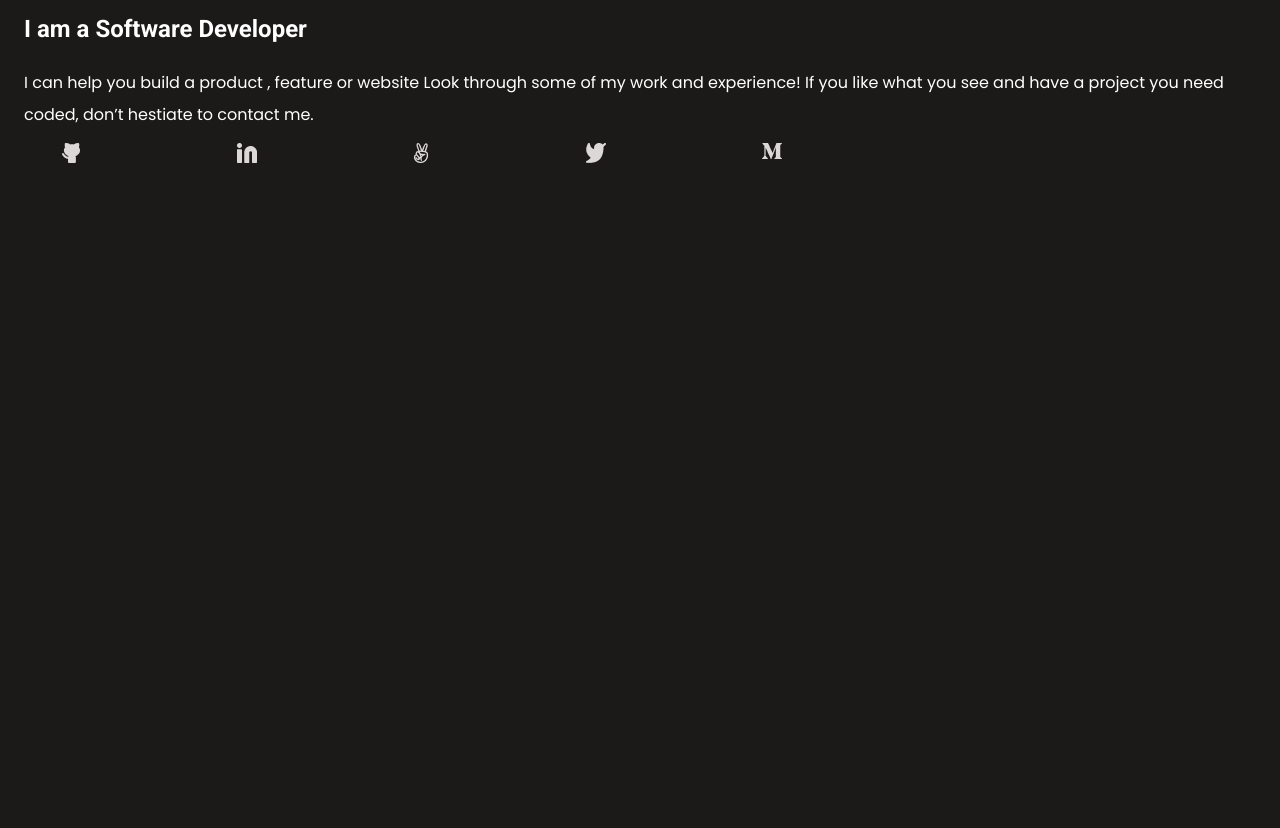
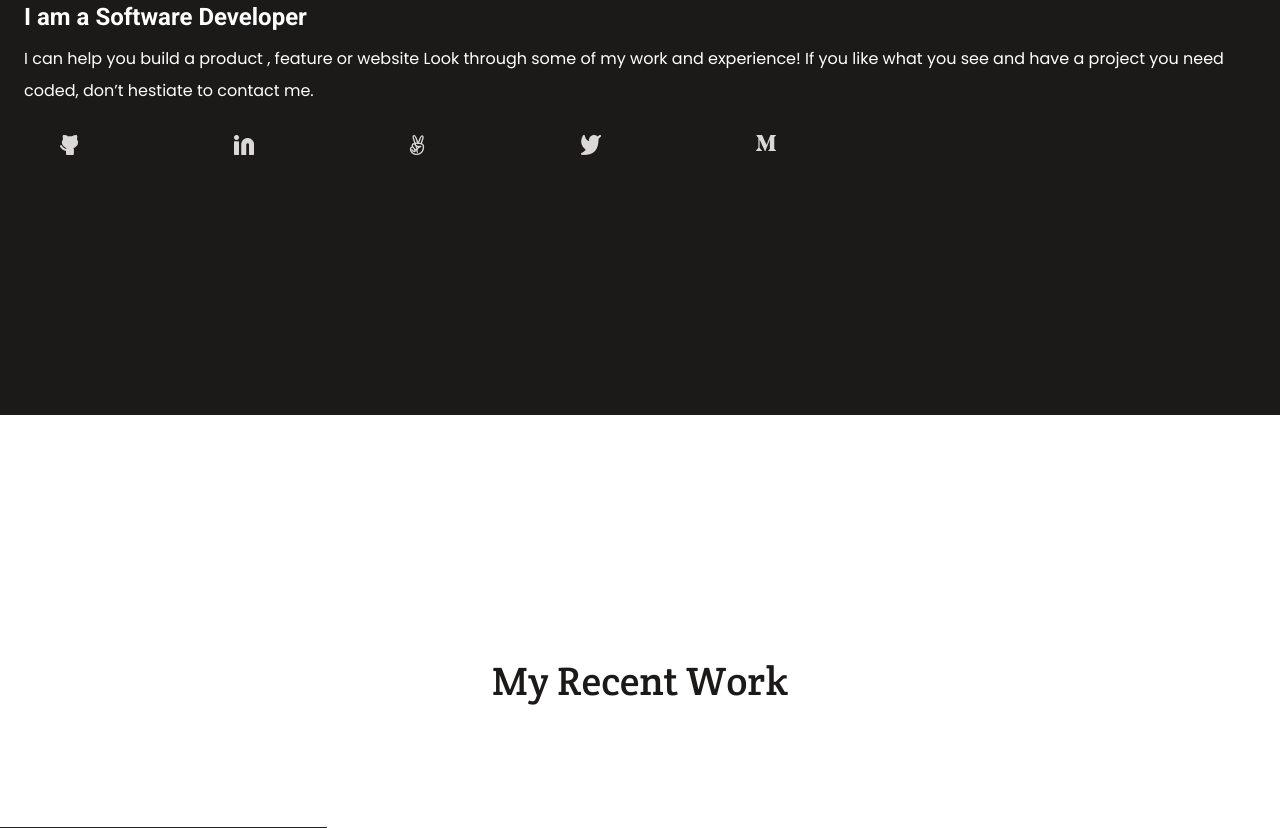
Before and after one commit to wale-prog/My-porfolio, a plain HTML site: page index.html in a window 1280 px wide. Shown: the part 285-1113 px from the top of the page. Before the commit the page ends 800 px from the top, so only its background shows below. Drawn offline with Linux system fonts and the light colour scheme.

Commit message:
Update .html file to more semantically better

```diff
--- a/index.html
+++ b/index.html
@@ -17,11 +17,10 @@
 </head>
 
 <body>
+    <section id="first-page">
         <header class="header">
             <nav class="navbar container">
-            <a class="logo" href="">
-                <p>Olawale Olapetan</p>
-            </a>
+                <a class="logo" href="#">Olawale Olapetan</a>
                 <div class="">
                     <div class="hamburger">
 
@@ -52,14 +51,16 @@
             </div>
             <div class="text-body">
                 <p>
-                I can help you build a product , feature or website Look through some of my work and experience! If you
+                    I can help you build a product , feature or website Look through some of my work and experience! If
+                    you
                     like
                     what you see and have a project you need coded,
                     don’t hestiate to contact me.
                 </p>
             </div>
 
-    </section>
+
+
 
             <ul class="socials container">
                 <li><a href="#"><img src="images/github.png" alt="github icon"></a></li>
@@ -68,6 +69,18 @@
                 <li><a href="#"><img src="images/twitter.png" alt="twitter icon"></a></li>
                 <li><a href="#"><img src="images/medium.png" alt="medium logo"></a></li>
             </ul>
+        </section>
+    </section>
+
+    <section class="portfolio">
+        <p>My Recent Work</p>
+        <div class="underline">
+
+        </div>
+        <div>
+
+        </div>
+    </section>
 
 </body>
 
--- a/style.css
+++ b/style.css
@@ -1,10 +1,12 @@
 body {
-  background-color: #1c1a19;
   margin: 0;
-  color: #fff;
   padding: 0;
 }
 
+#first-page {
+  background-color: #1c1a19;
+  color: #fff;
+}
 .navbar {
   display: flex;
   justify-content: space-between;
@@ -24,6 +26,7 @@ body {
   position: fixed;
   top: 0;
   z-index: 1;
+
 }
 
 .main h1 {
@@ -52,13 +55,12 @@ body {
 }
 
 .main {
-  display: flex;
-  flex-direction: column;
-  position: relative;
-  margin-top: 200px;
+  position:relative;
+  top:200px;
+  height: 700px;;
 }
 
-.navbar p {
+.logo {
   font-family: 'Roboto', sans-serif;
   font-weight: 700;
   font-size: 1.25rem;
@@ -70,8 +72,9 @@ body {
   display: flex;
   justify-content: space-between;
   padding-right: 37%;
-  padding-left: 3%;
+  padding-left: 1%;
   margin-bottom: 32px;
+  margin-top: 28px;
   list-style: none;
 }
 
@@ -92,3 +95,29 @@ body {
   text-decoration: none;
   color: #fff;
 }
+
+.portfolio {
+  /* margin-top: 250px; */
+  background-color: #fff;
+  color: #000;
+  text-align: center;
+}
+
+.underline{
+  border-bottom: solid #212121 1px;
+  width: 327px;
+  margin-top: 24px;
+  position: relative;
+  top: 120px;
+}
+
+.portfolio p {
+  font-family: 'Crete Round', serif;
+  font-weight: 400;
+  font-size: 40px;
+  line-height: 52px;
+  margin: 120px 24px;
+  position: relative;
+  top: 120px;
+  color: #1c1a19;
+}
```
Lines whose indentation alone changed are shown as unchanged.
